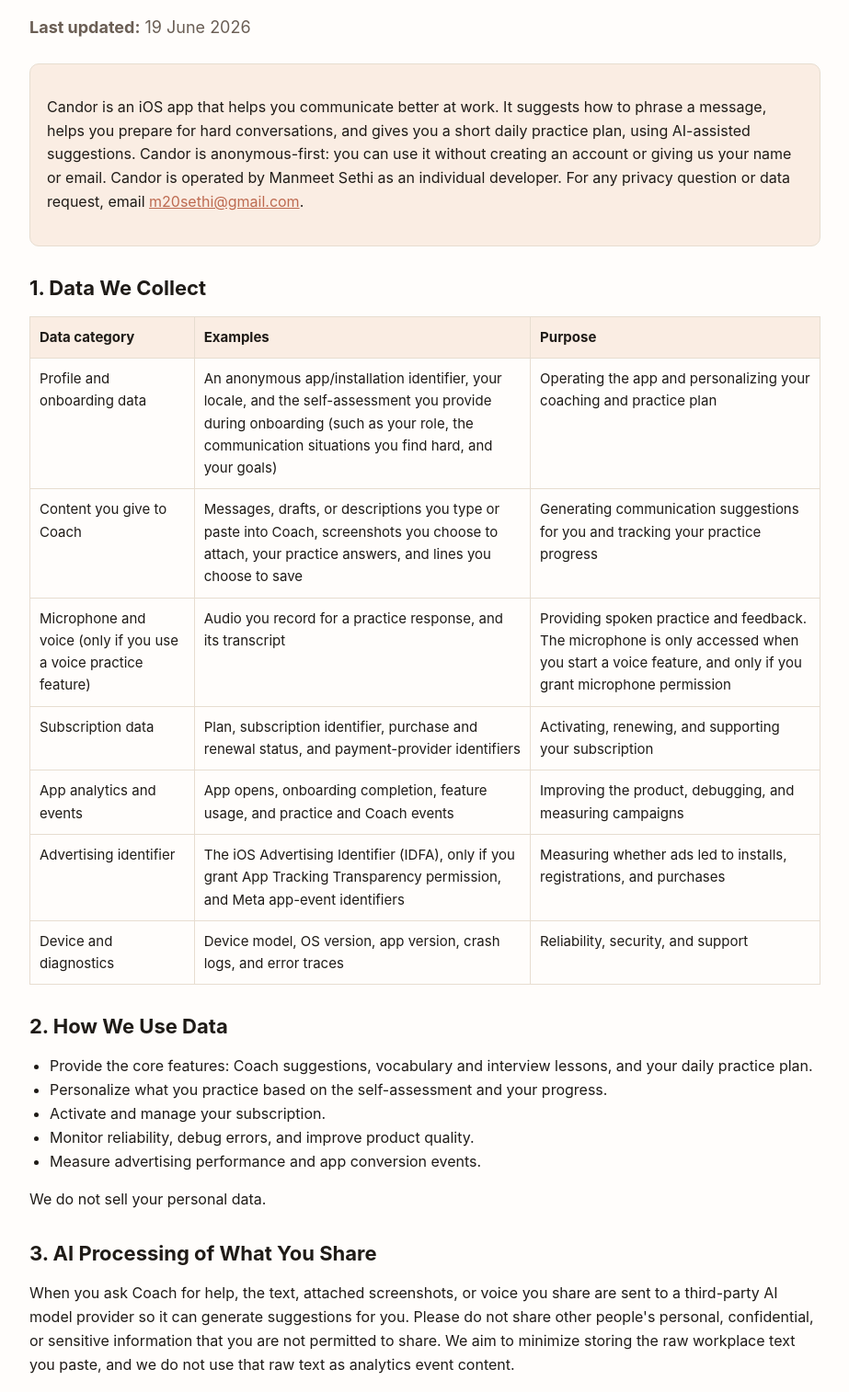
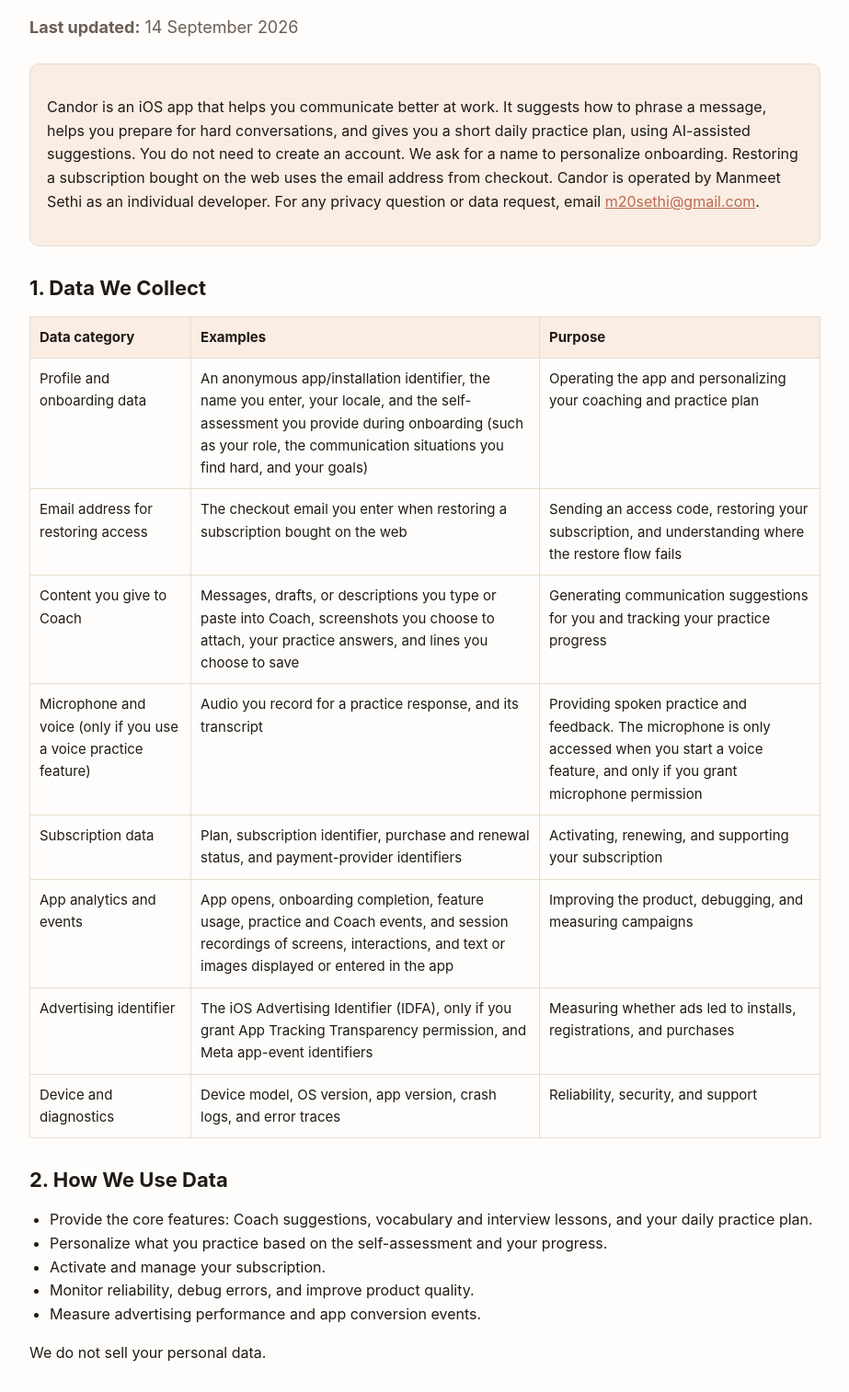
Before and after one commit to ManmeetSethi/candor-privacy-policy, a plain HTML site: page index.html in a window 1280 px wide. Shown: the part 120-1634 px from the top of the page at 92% size, without its empty margins (178-1101 px from the left). Drawn offline with Linux system fonts and the light colour scheme.

Commit message:
Correct privacy disclosures for current onboarding and analytics

```diff
--- a/index.html
+++ b/index.html
@@ -10,14 +10,15 @@
   <main class="wrap">
     <p class="eyebrow">Candor</p>
     <h1>Candor Privacy Policy</h1>
-    <p class="lead"><strong>Last updated:</strong> 19 June 2026</p>
+    <p class="lead"><strong>Last updated:</strong> 14 September 2026</p>
 
     <div class="summary">
       <p>
         Candor is an iOS app that helps you communicate better at work. It suggests how to phrase a
         message, helps you prepare for hard conversations, and gives you a short daily practice plan,
-        using AI-assisted suggestions. Candor is anonymous-first: you can use it without creating an
-        account or giving us your name or email. Candor is operated by Manmeet Sethi as an individual
+        using AI-assisted suggestions. You do not need to create an account. We ask for a name to
+        personalize onboarding. Restoring a subscription bought on the web uses the email address
+        from checkout. Candor is operated by Manmeet Sethi as an individual
         developer. For any privacy question or data request, email
         <a href="mailto:m20sethi@gmail.com">m20sethi@gmail.com</a>.
       </p>
@@ -31,10 +32,15 @@
       <tbody>
         <tr>
           <td>Profile and onboarding data</td>
-          <td>An anonymous app/installation identifier, your locale, and the self-assessment you provide
+          <td>An anonymous app/installation identifier, the name you enter, your locale, and the self-assessment you provide
             during onboarding (such as your role, the communication situations you find hard, and your
             goals)</td>
           <td>Operating the app and personalizing your coaching and practice plan</td>
+        </tr>
+        <tr>
+          <td>Email address for restoring access</td>
+          <td>The checkout email you enter when restoring a subscription bought on the web</td>
+          <td>Sending an access code, restoring your subscription, and understanding where the restore flow fails</td>
         </tr>
         <tr>
           <td>Content you give to Coach</td>
@@ -55,7 +61,7 @@
         </tr>
         <tr>
           <td>App analytics and events</td>
-          <td>App opens, onboarding completion, feature usage, and practice and Coach events</td>
+          <td>App opens, onboarding completion, feature usage, practice and Coach events, and session recordings of screens, interactions, and text or images displayed or entered in the app</td>
           <td>Improving the product, debugging, and measuring campaigns</td>
         </tr>
         <tr>
@@ -87,9 +93,10 @@
     <p>
       When you ask Coach for help, the text, attached screenshots, or voice you share are sent to a
       third-party AI model provider so it can generate suggestions for you. Please do not share other
-      people's personal, confidential, or sensitive information that you are not permitted to share. We
-      aim to minimize storing the raw workplace text you paste, and we do not use that raw text as
-      analytics event content.
+      people's personal, confidential, or sensitive information that you are not permitted to share.
+      Our product analytics includes session recordings of the app interface and interactions.
+      These recordings can include text and images you enter or display, including content shared
+      with Coach. We use them to understand usability and diagnose problems.
     </p>
 
     <h2>4. Third-Party Providers</h2>
@@ -102,7 +109,8 @@
         <tr><td>OpenRouter</td><td>Routing what you share with Coach to an AI model to generate suggestions</td></tr>
         <tr><td>Microsoft Azure</td><td>Secure hosting, backend, and storage of app data (including voice artifacts where used)</td></tr>
         <tr><td>Meta</td><td>App events, ad measurement, and attribution using app-event data and advertising identifiers</td></tr>
-        <tr><td>Mixpanel</td><td>Product analytics and funnel measurement</td></tr>
+        <tr><td>PostHog</td><td>Product analytics, funnel measurement, and session recordings of the app interface and interactions</td></tr>
+        <tr><td>Mixpanel (older app versions)</td><td>Product analytics and funnel measurement</td></tr>
         <tr><td>Sentry</td><td>Crash reporting, error diagnostics, and release debugging</td></tr>
         <tr><td>Expo</td><td>App build and runtime services</td></tr>
       </tbody>
@@ -140,7 +148,7 @@
 
     <h2>9. Your Choices and Rights</h2>
     <ul>
-      <li>Candor is anonymous-first: you can use it without giving us your name or email.</li>
+      <li>You do not need to create an account. The name you enter personalizes your experience; an email address is used when you choose to restore a subscription bought on the web.</li>
       <li>You can request access, correction, or deletion of your data by emailing
         <a href="mailto:m20sethi@gmail.com">m20sethi@gmail.com</a>. Candor also supports deleting your
         profile and data from within the app where available.</li>
```
